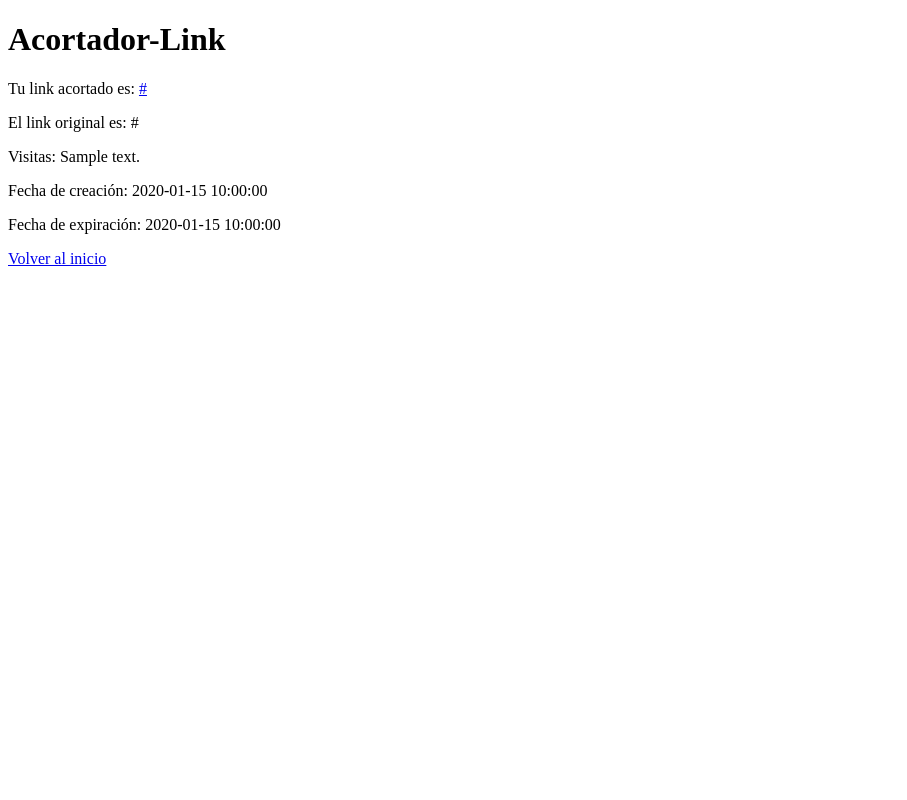
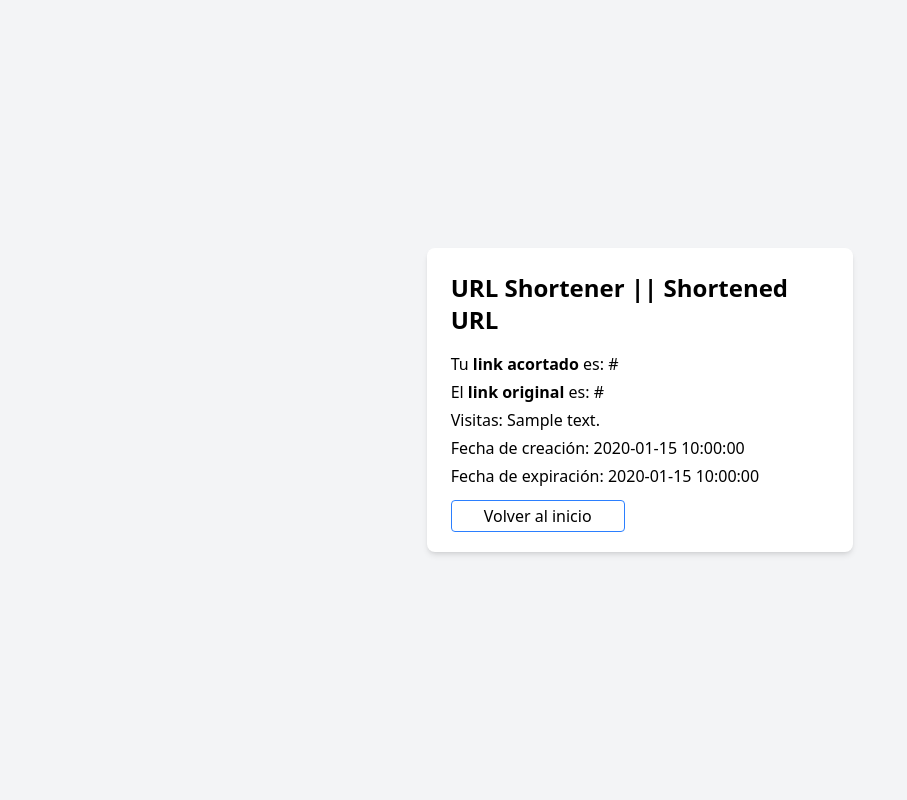
Before and after one commit to Software-Dev-CC3S2-Team-11/url-shortener-trunk-based, a FastAPI app: template templates/result.html in a window 1280 px wide. Shown: the whole page, without its empty margins (0-907 px from the left). Run offline with FastAPI, Linux system fonts and the light colour scheme; the template is opened without the code that fills it: most values are stand-ins (such as "Sample title", 1, 10 or a date in 2020).

Commit message:
feat: add styles in result.html for ui/ux
* feat: add styles for result.html for ui/ux

---------

Co-authored-by: Gabriel Castillejo <gabrielcastillejo25@gmail.com>

```diff
--- a/app.py
+++ b/app.py
@@ -84,4 +84,5 @@ async def home(request: Request):
 
 if __name__ == "__main__":
     print('Versión 0')
+
     uvicorn.run("app:app", host=HOST, port=PORT, reload=True)
--- a/templates/result.html
+++ b/templates/result.html
@@ -1,17 +1,32 @@
 <!DOCTYPE html>
 <html lang="en">
+
 <head>
   <meta charset="UTF-8" />
   <meta name="viewport" content="width=device-width, initial-scale=1.0" />
-    <title>Acortador-Link || Link Acortado</title>
+  <script src="https://cdn.jsdelivr.net/npm/@tailwindcss/browser@4"></script>
+  <title>URL Shortener || Shortened URL</title>
 </head>
-  <body>
-    <h1>Acortador-Link</h1>
-    <p>Tu link acortado es: <a href="{{ short_url }}">{{ short_url }}</a></p>
-    <p>El link original es: {{ original_url }}</p>
+
+<!-- Links and numbers are to be replaced with fetched info -->
+
+<body class="flex items-center justify-center min-h-screen bg-gray-100">
+  <div class="flex flex-col bg-white shadow-md rounded-lg p-6 max-w-1/3 mx-auto gap-y-4">
+    <h1 class="text-2xl font-bold">URL Shortener || Shortened URL</h1>
+    <div class="space-y-1">
+      <p>Tu <strong>link acortado</strong> es: <a href="{{ short_url }}">{{ short_url }}</a></p>
+      <p>El <strong>link original</strong> es: <a href="{{ original_url }}">{{ original_url }}</a></p>
       <p>Visitas: {{ visits }}</p>
       <p>Fecha de creación: {{ created_at }}</p>
       <p>Fecha de expiración: {{ expires_at }}</p>
-    <a href="/">Volver al inicio</a>
+    </div>
+
+    <div>
+      <a href="/" class="border-1 border-blue-500 hover:bg-gray-100 hover:border-blue-700 rounded-sm px-8 py-1">Volver
+        al inicio</a>
+    </div>
+  </div>
+
 </body>
+
 </html>
```
Also changed, not shown: config.json (line endings or trailing spaces). Lines whose indentation alone changed are shown as unchanged.
